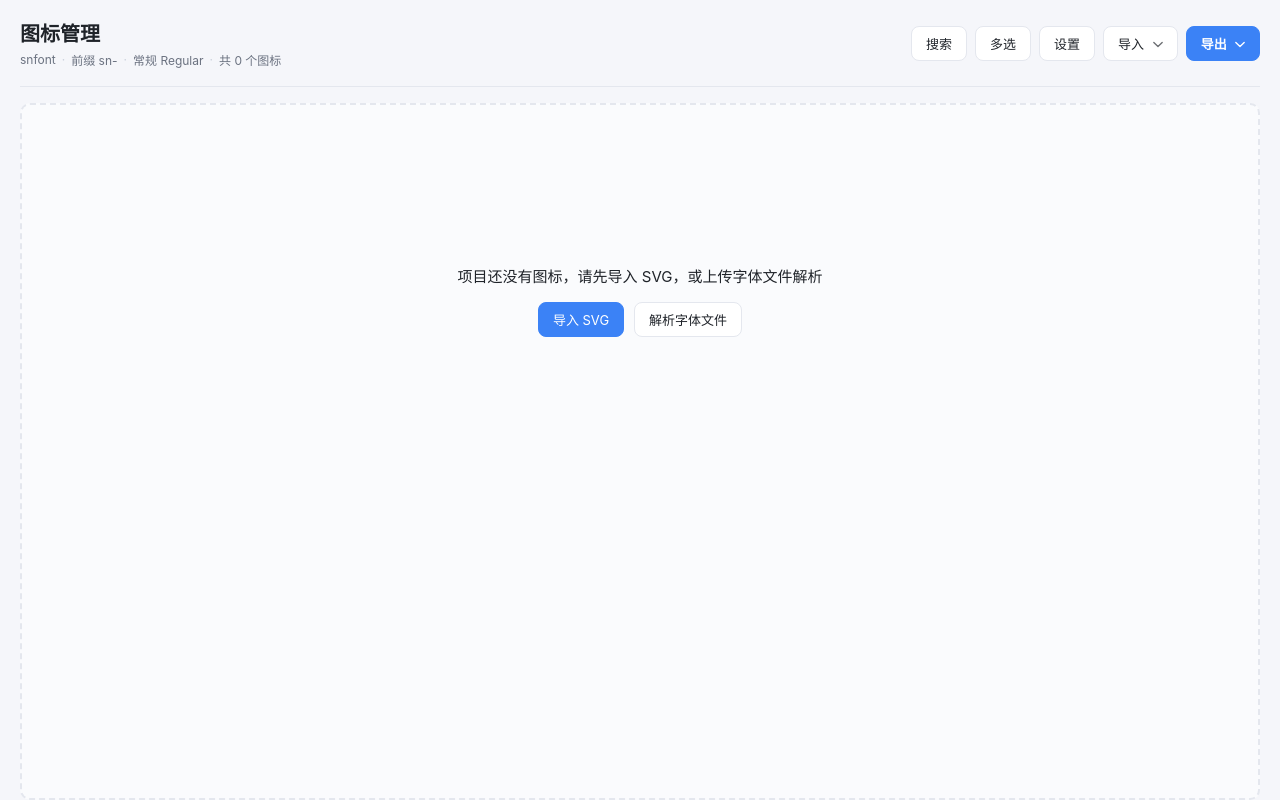
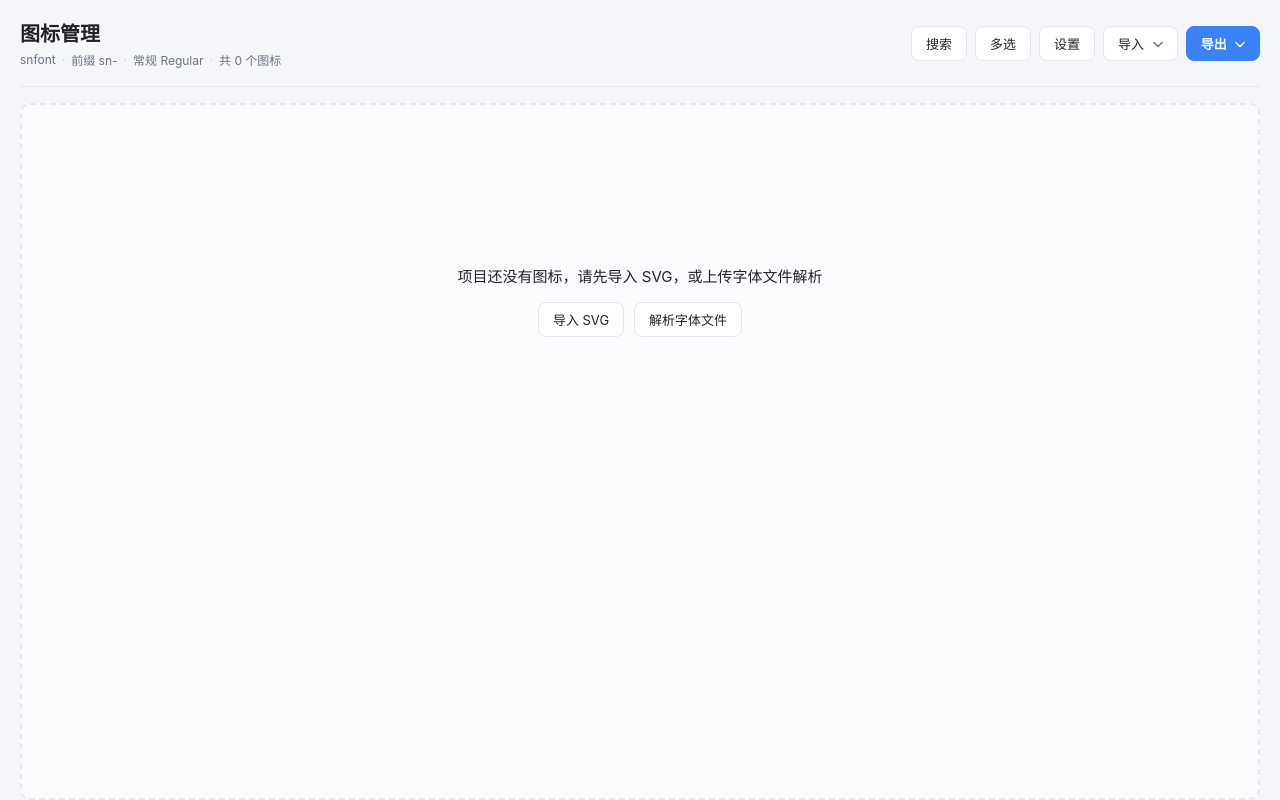
Before and after one commit to mmingji/font-manager, a Vue app: page / in a window 1280 px wide. Built offline with nearby package versions, Linux system fonts and the light colour scheme.

Commit message:
空状态导入SVG改普通按钮

```diff
--- a/src/App.vue
+++ b/src/App.vue
@@ -200,7 +200,7 @@ async function exportProject() {
       <div v-if="!store.count" class="empty">
         <p class="empty-hint">项目还没有图标，请先导入 SVG，或上传字体文件解析</p>
         <div class="empty-actions">
-          <button class="primary" @click="showImport = true">导入 SVG</button>
+          <button @click="showImport = true">导入 SVG</button>
           <button @click="showParser = true">解析字体文件</button>
         </div>
       </div>
```
